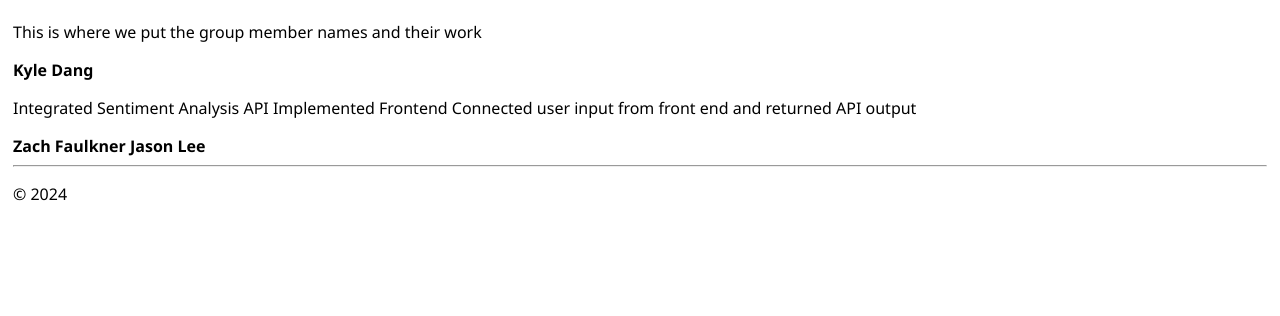
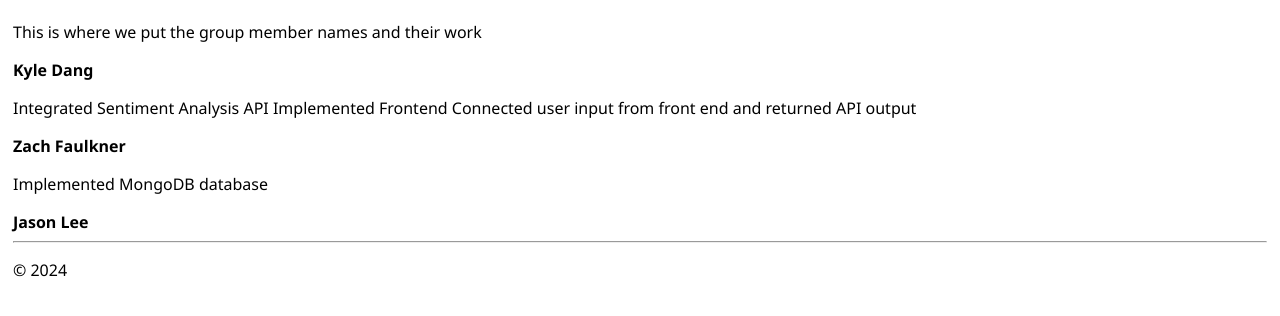
Before and after one commit to dangkyle64/sentimentAnalysis_bot, a Django app: page /group/ in a window 1280 px wide. Shown: the part 47-363 px from the top of the page. Run offline with Django 5.2, Linux system fonts and the light colour scheme.

Commit message:
MongoDB implement

```diff
--- a/frontend/webpage/templates/webpage/group.html
+++ b/frontend/webpage/templates/webpage/group.html
@@ -10,5 +10,6 @@ Group Members
    Connected user input from front end and returned API output
 </p>
 <b>Zach Faulkner</b>
+<p>Implemented MongoDB database</p>
 <b>Jason Lee</b>
 {% endblock %}
```
